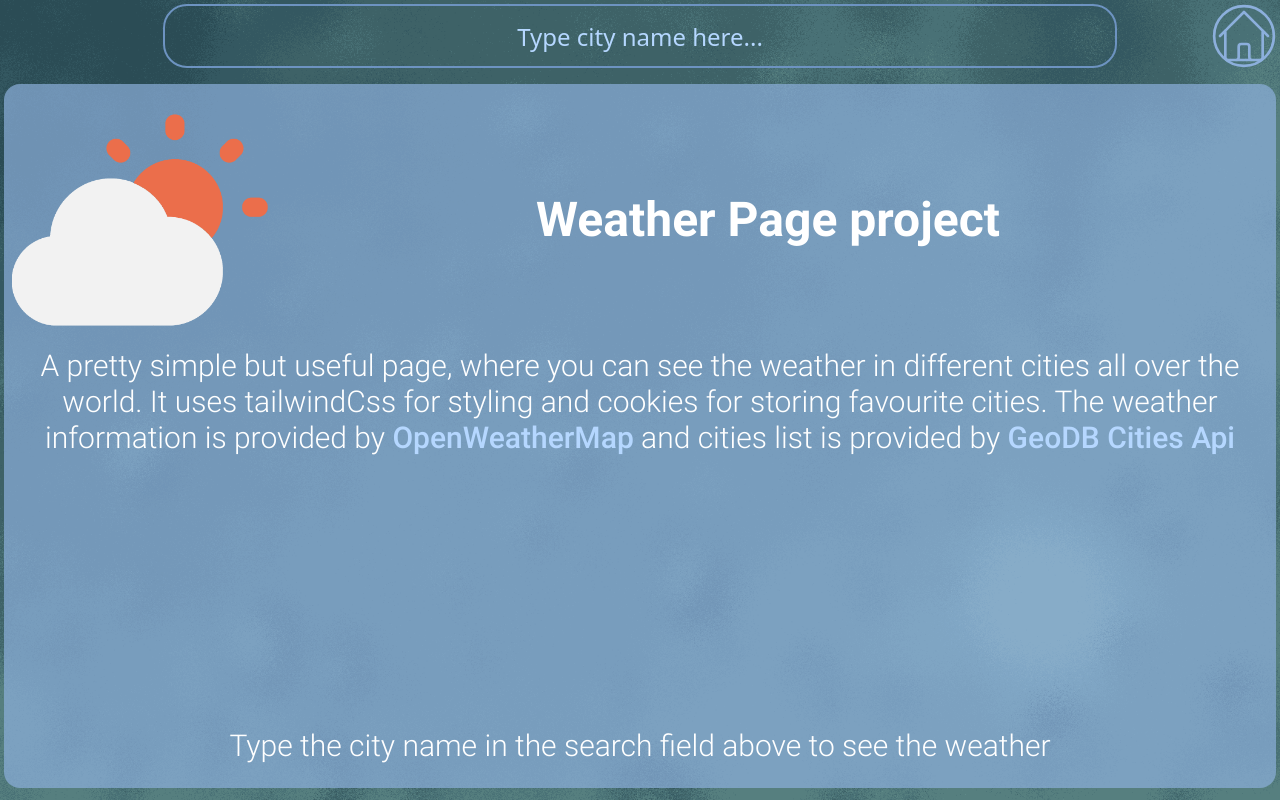
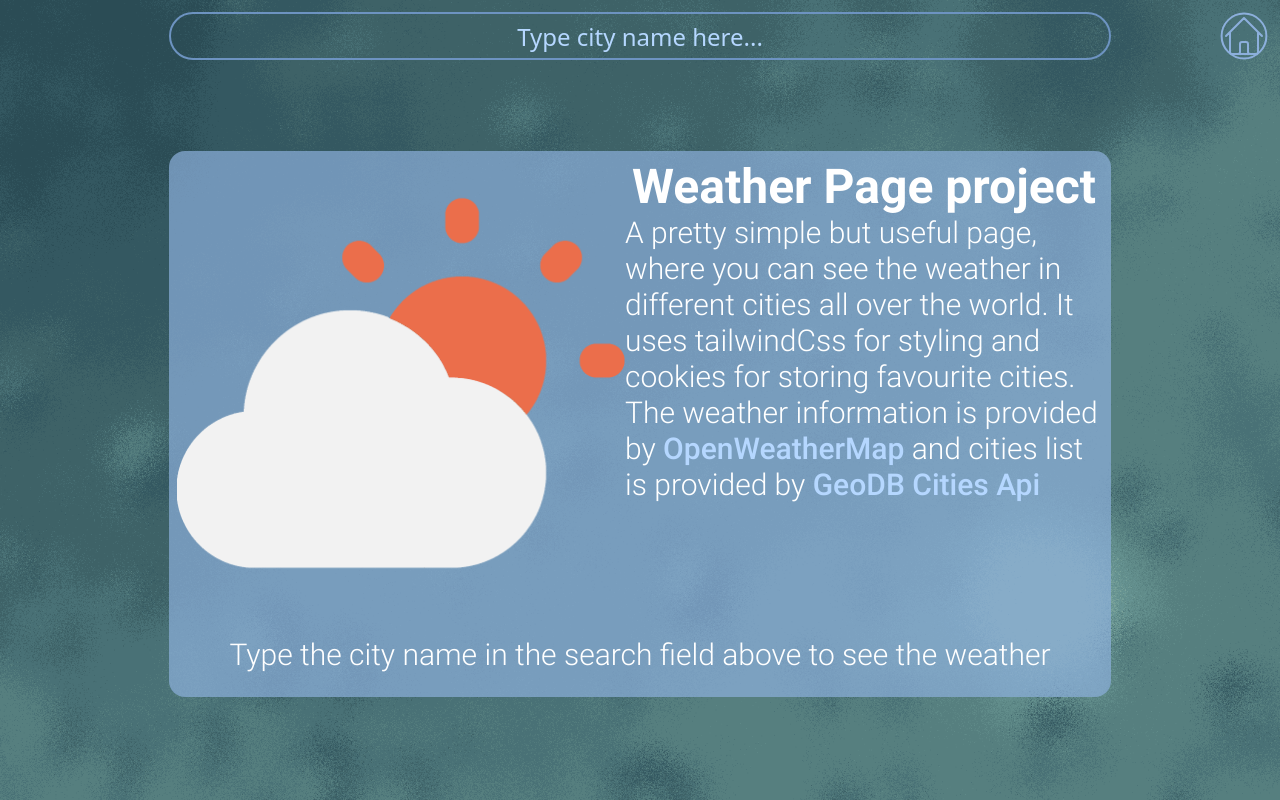
Before and after one commit to Dereden399/weather-page, a React (Create React App) app: page / in a window 1280 px wide. Built offline with nearby package versions, Linux system fonts and the light colour scheme; no server answers.

Commit message:
main page styled fully

```diff
--- a/src/App.tsx
+++ b/src/App.tsx
@@ -39,7 +39,7 @@ const App = () => {
   };
 
   return (
-    <div className='bg-waterBackground bg-cover bg-no-repeat bg-right-top w-screen h-screen p-1'>
+    <div className='bg-waterBackground bg-cover bg-no-repeat bg-right-top w-screen h-screen flex flex-col items-center justify-center p-1 md:p-2 lg:p-3'>
       <SearchBar
         setList={setFindedCitiesList}
         ref={SearchBarRef}
--- a/src/components/MainPage.tsx
+++ b/src/components/MainPage.tsx
@@ -2,15 +2,47 @@ import React from "react";
 import IconImage from "../assets/WeatherIcon.png";
 const MainPage = () => {
   return (
-    <div className='bg-mainBlue-200/70 rounded-2xl p-1 h-[calc(100vh-4rem)] mt-4 font-roboto font-light text-white flex flex-col md:p-2 md:h-[calc(100vh-6rem)]'>
-      <div className='flex flex-row items-center'>
-        <img src={IconImage} alt='icon' className='w-40 h-40 md:w-64 md:h-64' />
-        <p className='text-3xl font-bold text-center md:text-5xl w-full'>
+    <div className='h-full w-full flex items-center justify-center'>
+      <div
+        className='bg-mainBlue-200/70 rounded-2xl flex flex-col items-center justify-center p-1 h-[calc(100vh-4rem)] mt-4
+      font-roboto font-light text-white text-xl md:text-3xl md:p-2 md:h-[calc(100vh-6rem)] lg:w-3/4 max-w-5xl lg:h-3/4 lg:mt-0'
+      >
+        <div className='flex flex-row items-center w-full'>
+          <img
+            src={IconImage}
+            alt='icon'
+            className='w-40 h-40 md:w-64 md:h-64 lg:w-80 lg:h-80 xl:w-[28rem] xl:h-[28rem]'
+          />
+          <p className='p-1 text-2xl font-bold text-center md:text-5xl w-full lg:hidden'>
             Weather Page project
           </p>
+          <div className='hidden lg:flex lg:flex-col lg:h-full'>
+            <p className='p-1 font-bold text-center text-5xl w-full'>
+              Weather Page project
+            </p>
+            <p>
+              A pretty simple but useful page, where you can see the weather in
+              different cities all over the world. It uses tailwindCss for
+              styling and cookies for storing favourite cities. The weather
+              information is provided by{" "}
+              <a
+                className='text-mainBlue-100 font-medium'
+                href='https://openweathermap.org/'
+              >
+                OpenWeatherMap
+              </a>{" "}
+              and cities list is provided by{" "}
+              <a
+                className='text-mainBlue-100 font-medium'
+                href='http://geodb-cities-api.wirefreethought.com/'
+              >
+                GeoDB Cities Api
+              </a>
+            </p>
           </div>
-      <div className='flex flex-col justify-between h-full text-xl text-center text-white md:text-3xl'>
-        <p>
+        </div>
+        <div className='flex flex-col justify-between h-full text-xl text-center text-white md:text-3xl w-full lg:justify-end'>
+          <p className='lg:hidden'>
             A pretty simple but useful page, where you can see the weather in
             different cities all over the world. It uses tailwindCss for styling
             and cookies for storing favourite cities. The weather information is
@@ -29,9 +61,10 @@ const MainPage = () => {
               GeoDB Cities Api
             </a>
           </p>
-        <p className='mb-4'>
+          <span className='pb-4'>
             Type the city name in the search field above to see the weather
-        </p>
+          </span>
+        </div>
       </div>
     </div>
   );
--- a/src/components/searchBar.tsx
+++ b/src/components/searchBar.tsx
@@ -33,7 +33,7 @@ const CloseButton = ({
     >
       <svg
         xmlns='http://www.w3.org/2000/svg'
-        className='h-8 w-8 stroke-mainBlue-200 md:h-16 md:w-16'
+        className='h-8 w-8 stroke-mainBlue-200 md:h-12 md:w-12'
         fill='none'
         viewBox='0 0 24 24'
         stroke='currentColor'
@@ -67,7 +67,7 @@ const MainPageButton = ({
     >
       <svg
         xmlns='http://www.w3.org/2000/svg'
-        className='h-8 w-8 stroke-mainBlue-200 md:h-16 md:w-16'
+        className='h-8 w-8 stroke-mainBlue-200 md:h-12 md:w-12'
         fill='none'
         viewBox='0 0 24 24'
         stroke='currentColor'
@@ -111,11 +111,11 @@ const SearchBar = forwardRef(
     });
 
     return (
-      <div className='flex flex-row justify-between'>
+      <div className='flex flex-row justify-between w-full'>
         <CloseButton closeFunction={clearField} isActive={isActive} />
         <input
           className='border-solid border-mainBlue-300 rounded-3xl border-2 bg-transparent
-          text-center focus:outline-0 text-mainBlue-100 placeholder:text-mainBlue-100 w-3/4 h-8 md:h-16 md:text-2xl'
+          text-center focus:outline-0 text-mainBlue-100 placeholder:text-mainBlue-100 w-3/4 h-8 md:h-12 md:text-2xl max-w-5xl'
           placeholder='Type city name here...'
           value={data}
           onChange={e => {
```
Lines whose indentation alone changed are shown as unchanged.
